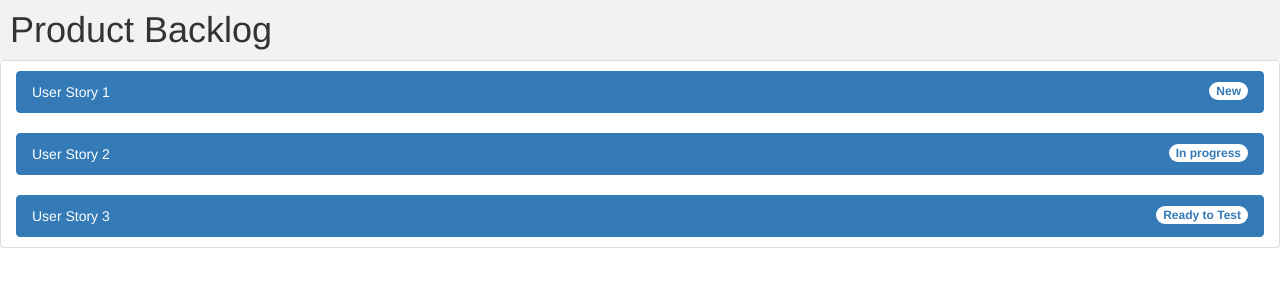
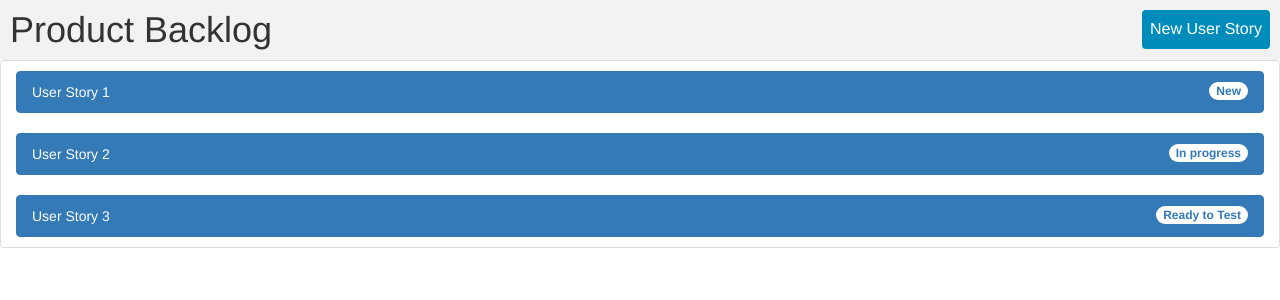
Before and after one commit to yetanotheranand/ser516-spring23-trinity-sbs, an Angular app in the folder sbs-project-management/ui/: page /product-backlog in a window 1280 px wide. Shown: the top 300 px of the page. Built offline with nearby package versions, Linux system fonts and the light colour scheme.

Commit message:
Fixing location of create user story button.

```diff
--- a/sbs-project-management/ui/src/app/epic/epic-base/epic-base.component.css
+++ b/sbs-project-management/ui/src/app/epic/epic-base/epic-base.component.css
@@ -1,4 +1,8 @@
-
+.new-user-story {
+  margin-right: 20px;
+  width: 142px;
+  margin-left: auto;
+}
 
 .sidenav {
     height: 100%;
--- a/sbs-project-management/ui/src/app/epic/epic-base/epic-base.component.html
+++ b/sbs-project-management/ui/src/app/epic/epic-base/epic-base.component.html
@@ -1,6 +1,3 @@
 <div class="sidenav">
   <a routerLink="/epics/list">Epic List</a>
 </div>
-<div class="main">
-  <router-outlet></router-outlet>
-</div>
--- a/sbs-project-management/ui/src/app/product-backlog/product-backlog.component.html
+++ b/sbs-project-management/ui/src/app/product-backlog/product-backlog.component.html
@@ -11,6 +11,9 @@
 
 <div class="titlebar">
   <h1>Product Backlog</h1>
+  <button class="new-user-story" routerLink="/user-story">
+    New User Story
+  </button>
 </div>
 
 <!-- List to display user stories from productBacklogData -->
--- a/sbs-project-management/ui/src/app/product-backlog/product-backlog.component.ts
+++ b/sbs-project-management/ui/src/app/product-backlog/product-backlog.component.ts
@@ -1,4 +1,5 @@
 import { Component } from '@angular/core';
+import { Router } from '@angular/router';
 
 @Component({
   selector: 'app-product-backlog',
@@ -6,6 +7,7 @@ import { Component } from '@angular/core';
   styleUrls: ['./product-backlog.component.css'],
 })
 export class ProductBacklogComponent {
+  constructor(private router: Router) {}
   // Replace list of user story data obtained from Taiga API in productBacklogData.
   productBacklogData = [
     {
@@ -21,4 +23,7 @@ export class ProductBacklogComponent {
       status: 'Ready to Test',
     },
   ];
+  navigateToUserStoryPage() {
+    this.router.navigate(['/user-story']);
+  }
 }
--- a/sbs-project-management/ui/src/app/project-dashboard/project/project.component.html
+++ b/sbs-project-management/ui/src/app/project-dashboard/project/project.component.html
@@ -1,5 +1,6 @@
 <div class="sidenav">
   <a [routerLink]="['epics']">Epic List</a>
+  <a [routerLink]="['backlog']">Backlog</a>
 </div>
 <div class="main">
   <div class="accordion">
--- a/sbs-project-management/ui/src/app/project-dashboard/titlebar/titlebar.component.html
+++ b/sbs-project-management/ui/src/app/project-dashboard/titlebar/titlebar.component.html
@@ -1,8 +1,5 @@
 <div class="titlebar">
   <h1>My Projects</h1>
-
   <button routerLink="/projects/new">New Project</button>
-
-  <button routerLink="/user-story" id="user-story-button">User Story</button>
 </div>
 <app-card></app-card>
--- a/sbs-project-management/ui/src/app/project-dashboard/titlebar/titlebar.component.ts
+++ b/sbs-project-management/ui/src/app/project-dashboard/titlebar/titlebar.component.ts
@@ -9,10 +9,6 @@ import { Router } from '@angular/router';
 export class TitlebarComponent {
   constructor(private router: Router) {}
 
-  navigateToUserStoryPage() {
-    this.router.navigate(['/user-story']);
-  }
-
   navigateToNewProjectPage() {
     this.router.navigate(['/new-project']);
   }
```
Also changed, not shown: 2 other files (tests, documents, lock files or other folders).
